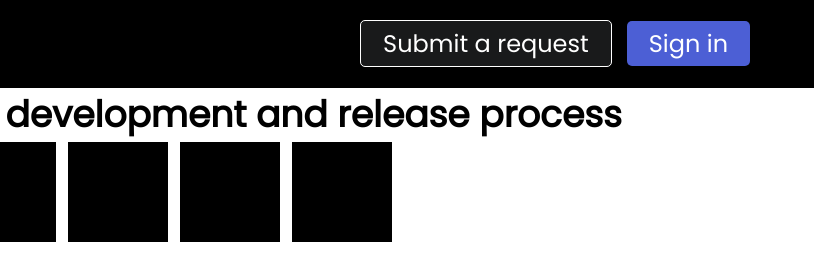
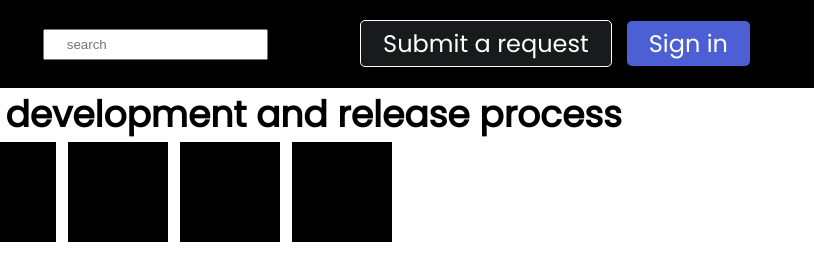
Before and after one commit to smh7210/flexbox-practice, a plain HTML site: page index.html in a window 1280 px wide. Shown: the full height of the page, 466-1280 px from the left. Drawn offline with Linux system fonts and the light colour scheme.

Commit message:
added a searchbar and styles

```diff
--- a/index.html
+++ b/index.html
@@ -61,6 +61,9 @@
                     </svg></a>
                 <a class="border" href="#">Help Center</a>
             </div>
+
+        <input class="search" type="search" placeholder="search">
+
             <ul>
                 <li><a class="btn-secondary" href="#">Submit a request</a></li>
                 <li><a class="btn-primary" href="#">Sign in</a></li>
--- a/styles.css
+++ b/styles.css
@@ -51,6 +51,10 @@ ul {
     margin-left: 10px;
 }
 
+.navbar .container .search {
+    padding: 6px 22px;
+}
+
 .navbar .container ul {
     display: flex;
     gap: 0.625rem;
```
